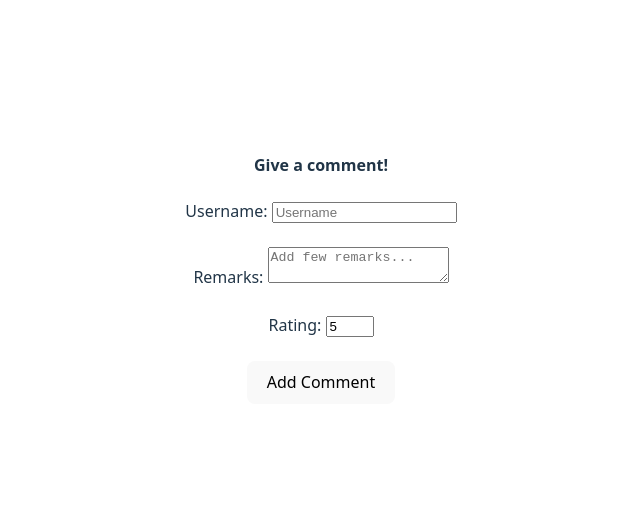
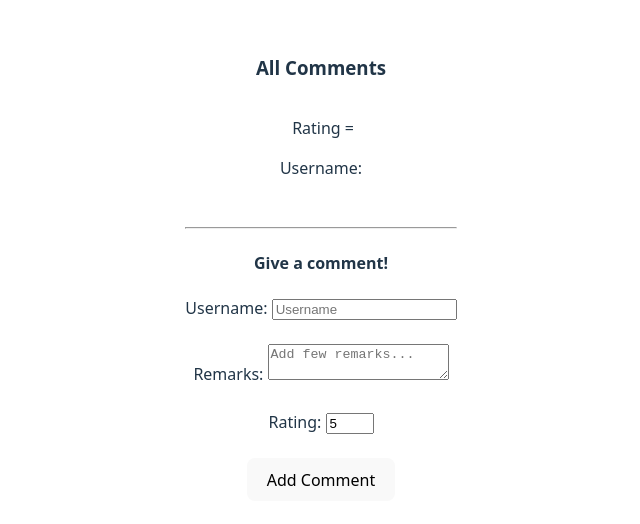
Before and after one commit to Parship12/React-Lab, a React (Vite) app: page / in a window 1280 px wide. Shown: the part 132-656 px from the top of the page, without its empty margins (319-959 px from the left). Built offline with nearby package versions, Linux system fonts and the light colour scheme.

Commit message:
all comments with the form
Signed-off-by: Parship Chowdhury <i.am.parship@gmail.com>

```diff
--- a/src/App.jsx
+++ b/src/App.jsx
@@ -7,6 +7,7 @@ import Ticket from './Ticket'
 import {sum} from "./helper"
 import Form from "./Form"
 import CommentsForm from './CommentsForm'
+import Comment from './Comment'
 
 function App() {
   let winCondition = (ticket) => {
@@ -19,7 +20,8 @@ function App() {
     <>
       {/* <LotteryGame n={3} winCondition={winCondition}/> */}
       {/* <Form/> */}
-      <CommentsForm/>
+      {/* <CommentsForm/> */}
+      <Comment/>
     </>
   )
 }
--- /dev/null
+++ b/src/Comment.css
@@ -0,0 +1,6 @@
+.comment {
+    border: 1px solid white;
+    border-radius: 15px;
+    padding: 15px;
+    margin: 15px;
+}
--- /dev/null
+++ b/src/Comment.jsx
@@ -0,0 +1,35 @@
+import { useState } from 'react'
+import './Comment.css'
+import CommentsForm from './CommentsForm';
+
+export default function Comment() {
+    let [comments, setComments] = useState([
+        {
+            username: "",
+            remarks: "",
+            rating: "",
+        },
+    ]);
+
+    let addNewComment = (comment) => {
+        setComments((currComments) => [...currComments, comment]);
+    };
+
+    return ( // you could use a <div> instead of Fragments, but <div> will creates an extra DOM node
+        <>
+            <div>
+                <h3>All Comments</h3>
+                {comments.map((comment, idx) => (
+                    <div className="comment" key={idx}>
+                        <span>{comment.remarks}</span>
+                        &nbsp;
+                        <span>Rating = {comment.rating}</span>
+                        <p>Username: {comment.username}</p>
+                    </div>
+                ))}
+            </div>
+            <hr />
+            <CommentsForm addNewComment={addNewComment}/>
+        </>
+    )
+}
--- a/src/CommentsForm.jsx
+++ b/src/CommentsForm.jsx
@@ -1,6 +1,6 @@
 import { useState } from "react";
 
-export default function CommentsForm() {
+export default function CommentsForm({addNewComment}) {
     let [formData, setFormData] = useState({
         username: "",
         remarks: "",
@@ -15,7 +15,8 @@ export default function CommentsForm() {
     }
 
     let handleSubmit = (event) => {
-        console.log(formData)
+        console.log(formData);
+        addNewComment(formData);
         event.preventDefault();
         setFormData({
             username: "",
```
